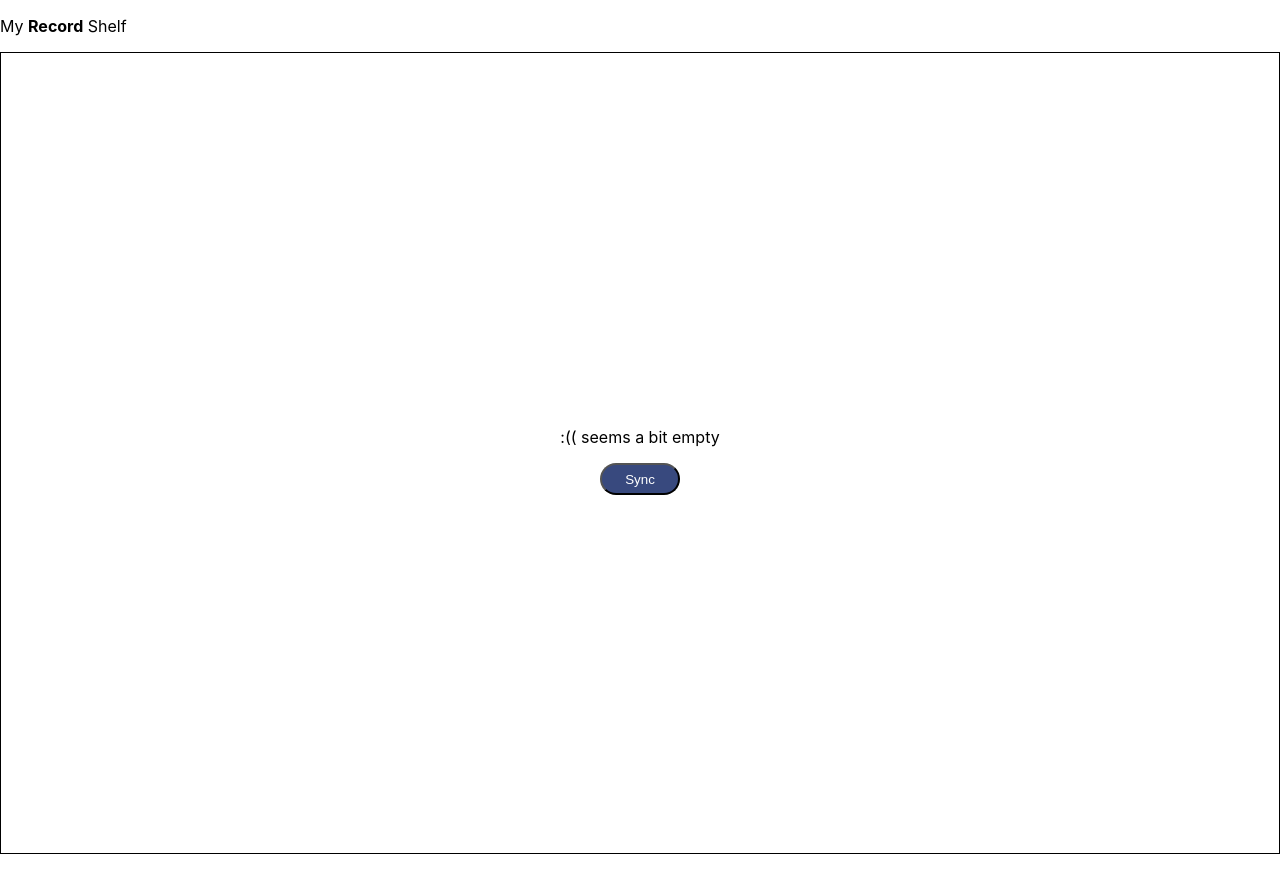
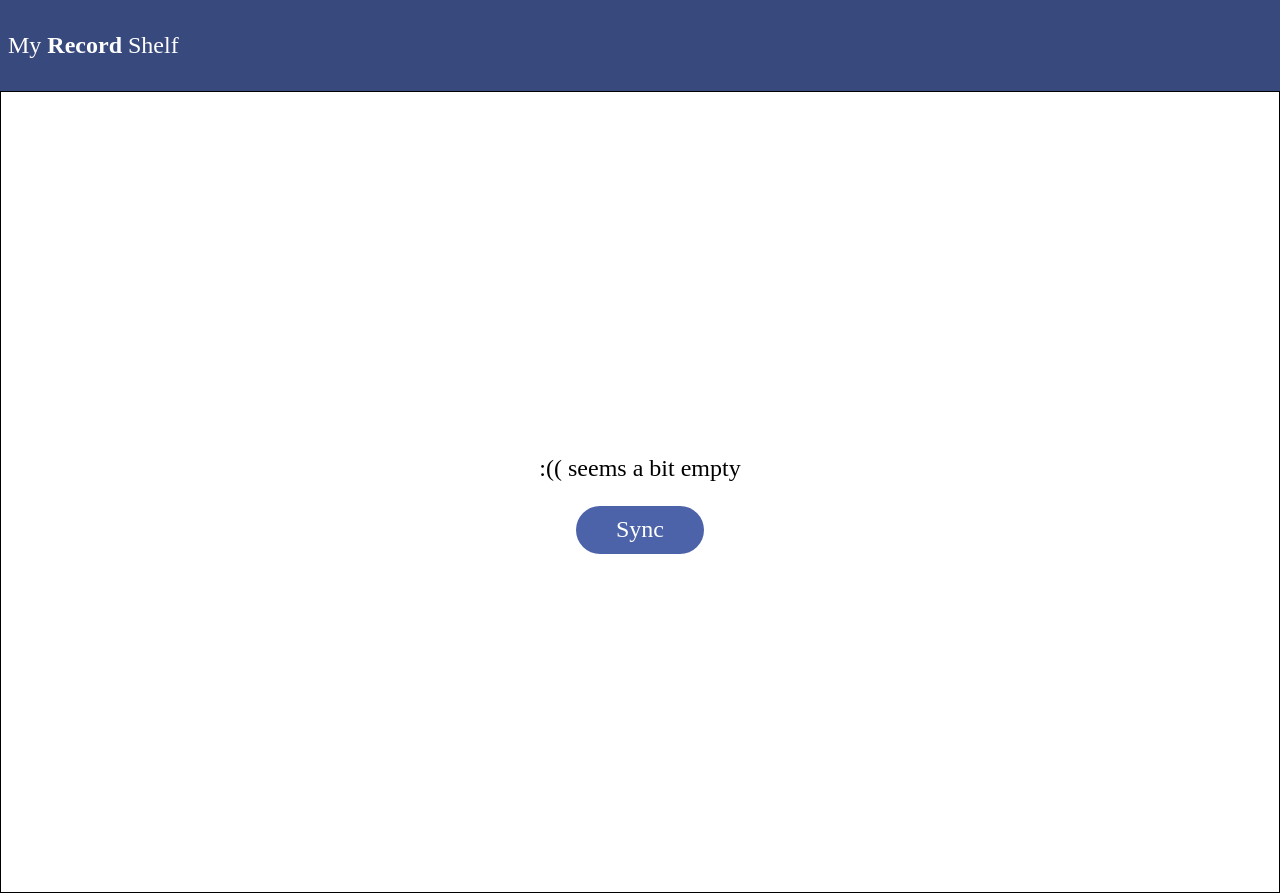
Before and after one commit to priyagupta14/Evaluation3, a React (Create React App) app: page / in a window 1280 px wide. Before the commit the page ends 854 px from the top, so only its background shows below. Built offline with nearby package versions, Linux system fonts and the light colour scheme.

Commit message:
feat: add styling to the components/pages

```diff
--- a/src/App.css
+++ b/src/App.css
@@ -4,3 +4,6 @@
   border: 1px solid black;
 }
  */
+*{
+  font-family: Poppins;
+}
--- a/src/components/NavBar/NavBar.jsx
+++ b/src/components/NavBar/NavBar.jsx
@@ -1,5 +1,5 @@
 import React from 'react';
-import './NavBar.css';
+import './NavBar.scss';
 
 function NavBar() {
   return (
--- /dev/null
+++ b/src/components/NavBar/NavBar.scss
@@ -0,0 +1,8 @@
+.navBar{
+    padding: 0.5rem;
+    background-color: #38497E;
+    color: white;
+    p{
+        font-size: x-large;
+    }
+}
--- a/src/components/Song/Song.scss
+++ b/src/components/Song/Song.scss
@@ -27,9 +27,13 @@
     align-self: flex-end;
     div{
         button{
+            height: 2.5rem;
             img{
                 width: 2rem;
                 height: 2rem;
+            }
+            p{
+                border: 1px solid black;
             }
         }
 
@@ -38,5 +42,5 @@
 
 .card-bottom{
     display: flex;
-    justify-content: space-around;
+    justify-content: space-between;
 }
--- a/src/pages/AllSongs/AllSongs.scss
+++ b/src/pages/AllSongs/AllSongs.scss
@@ -4,18 +4,13 @@
     justify-content: center;
     margin: 1rem 2rem;
     padding: 2rem 7rem;
+    align-items: center;
 }
 .allSongs{
-    display: flex;
-    flex-direction: column;
-    align-items: center;
+    background-color: #f5f5f5;
     header{
         display: flex;
-        border: 1px solid black;
         justify-content: space-between;
-        h1{
-            padding: 0rem 10rem 0rem 0rem;
-        }
-
+        margin: 1rem;
     }
 }
--- a/src/pages/CategorizedSong/CategorizedSong.jsx
+++ b/src/pages/CategorizedSong/CategorizedSong.jsx
@@ -1,15 +1,27 @@
 /* eslint-disable react/prop-types */
 import React from 'react';
+import { Link } from 'react-router-dom';
+import allSongs from '../../assets/images/icon-grid.svg';
 import Song from '../../components/Song/Song';
+import './CategorizedSong.scss';
 
 const CategorizedSong = ({ songs }) => {
   console.log(songs);
   return (
-    <div>
+    <div className="categorizedSong">
+      <header>
+        <h1>genres</h1>
+        <Link to="/allSongs">
+          <button type="button">
+            <img src={allSongs} alt="" />
+          </button>
+        </Link>
+
+      </header>
       {Object.keys(songs).map((eachSong) => (
         <div key={eachSong}>
           <h1>{eachSong}</h1>
-          <div className="idk">
+          <div className="all-song-cards">
             {songs[eachSong].map((song, index) => (
               <Song
                 key={song.id}
--- /dev/null
+++ b/src/pages/CategorizedSong/CategorizedSong.scss
@@ -0,0 +1,7 @@
+.categorizedSong{
+    header{
+        display: flex;
+        justify-content: space-between;
+        margin: 1rem;
+    }
+}
--- a/src/pages/LandingPage/LandingPage.scss
+++ b/src/pages/LandingPage/LandingPage.scss
@@ -1,15 +1,18 @@
-.landingPage{
+.landingPage {
+  font-size: x-large;
   border: 1px solid black;
   display: flex;
   flex-direction: column;
   align-items: center;
   justify-content: center;
   min-height: 100vh;
-    button{
+  button {
+    font-size: x-large;
     color: white;
     border-radius: 25px;
-        background-color: #38497E ;
-        width: 5rem;
-        height: 2rem;
+    background-color: #4c63aa;
+    width: 8rem;
+    height: 3rem;
+    border: none;
   }
 }
```
Also changed, not shown: src/components/NavBar/NavBar.css (deleted). Lines whose indentation alone changed are shown as unchanged.
